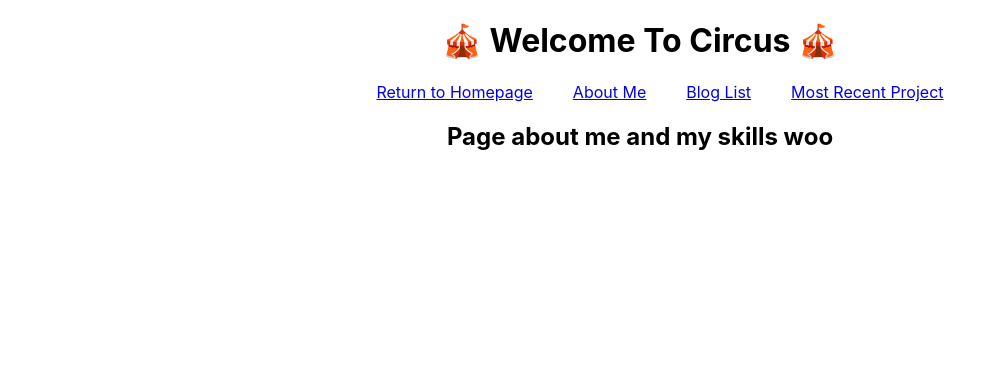
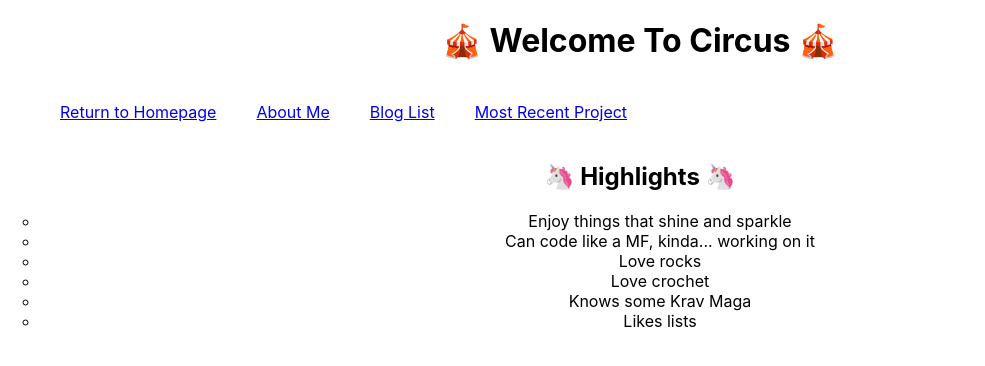
Before and after one commit to WDI-SEA/react-router-portfolio, a React (Create React App) app: page /about in a window 1280 px wide. Shown: the top 366 px of the page, without its empty margins (0-985 px from the left). Built offline with nearby package versions, Linux system fonts and the light colour scheme.

Commit message:
about me and blog done

```diff
--- a/src/App.css
+++ b/src/App.css
@@ -37,11 +37,21 @@
   }
 }
 
-ul {
+#nav {
   list-style-type: none;
+  display: flex;
+  flex-direction: row;
+  align-content: flex-end;
 }
 
-li {
-  display: inline;
+.navList {
   padding: 20px;
 }
+
+#blog {
+  display: block;
+}
+
+#myself {
+  list-style-type: circle;
+}
--- a/src/App.js
+++ b/src/App.js
@@ -44,7 +44,7 @@ function App() {
           />
 
           <Route path='/blog'
-          render={() => <Blog />}
+          render={() => <Blog blogPosts={blogPosts}/>}
           />
 
           <Route path='/about'
--- a/src/components/About.js
+++ b/src/components/About.js
@@ -1,7 +1,32 @@
 export default function About() {
     return (
         <div>
-            <h2> Page about me and my skills woo</h2>
+            <h2>🦄 Highlights 🦄</h2>
+            <ul id='myself'>
+                <li>
+                    Enjoy things that shine and sparkle
+                </li>
+
+                <li>
+                    Can code like a MF, kinda... working on it
+                </li>
+
+                <li>
+                    Love rocks
+                </li>
+
+                <li>
+                    Love crochet
+                </li>
+
+                <li>
+                    Knows some Krav Maga
+                </li>
+
+                <li>
+                    Likes lists
+                </li>
+            </ul>
         </div>
     )
 }
--- a/src/components/Blog.js
+++ b/src/components/Blog.js
@@ -1,7 +1,15 @@
-export default function Blog() {
+export default function Blog(props) {
+    const renderedBlogs = props.blogPosts.map((blog, idx) => {
+        return(
+            <div>
+                <h2>{blog.name}</h2>
+                <p>{blog.body}</p>
+            </div>
+        )
+    })
     return (
         <div>
-            <h3>This shall display few blog posts</h3>
+            <h3>{renderedBlogs}</h3>
         </div>
     )
 }
--- a/src/components/Header.js
+++ b/src/components/Header.js
@@ -2,21 +2,21 @@ import { Link } from 'react-router-dom'
 
 export default function Header() {
     return (
-        <nav id='nav'>
-            <ul>
-                <li>
+        <nav>
+            <ul id='nav'>
+                <li class='navList'>
                     <Link to='/'>Return to Homepage</Link>
                 </li>
 
-                <li>
+                <li class='navList'>
                     <Link to='/about'>About Me</Link>
                 </li>
 
-                <li>
+                <li class='navList'>
                     <Link to='/blog'>Blog List</Link>
                 </li>
 
-                <li>
+                <li class='navList'>
                     <Link to='/projects'>Most Recent Project</Link>
                 </li>
             </ul>
```
Also changed, not shown: Screen Shot 2021-06-28 at 8.31.12 PM.png (added).
